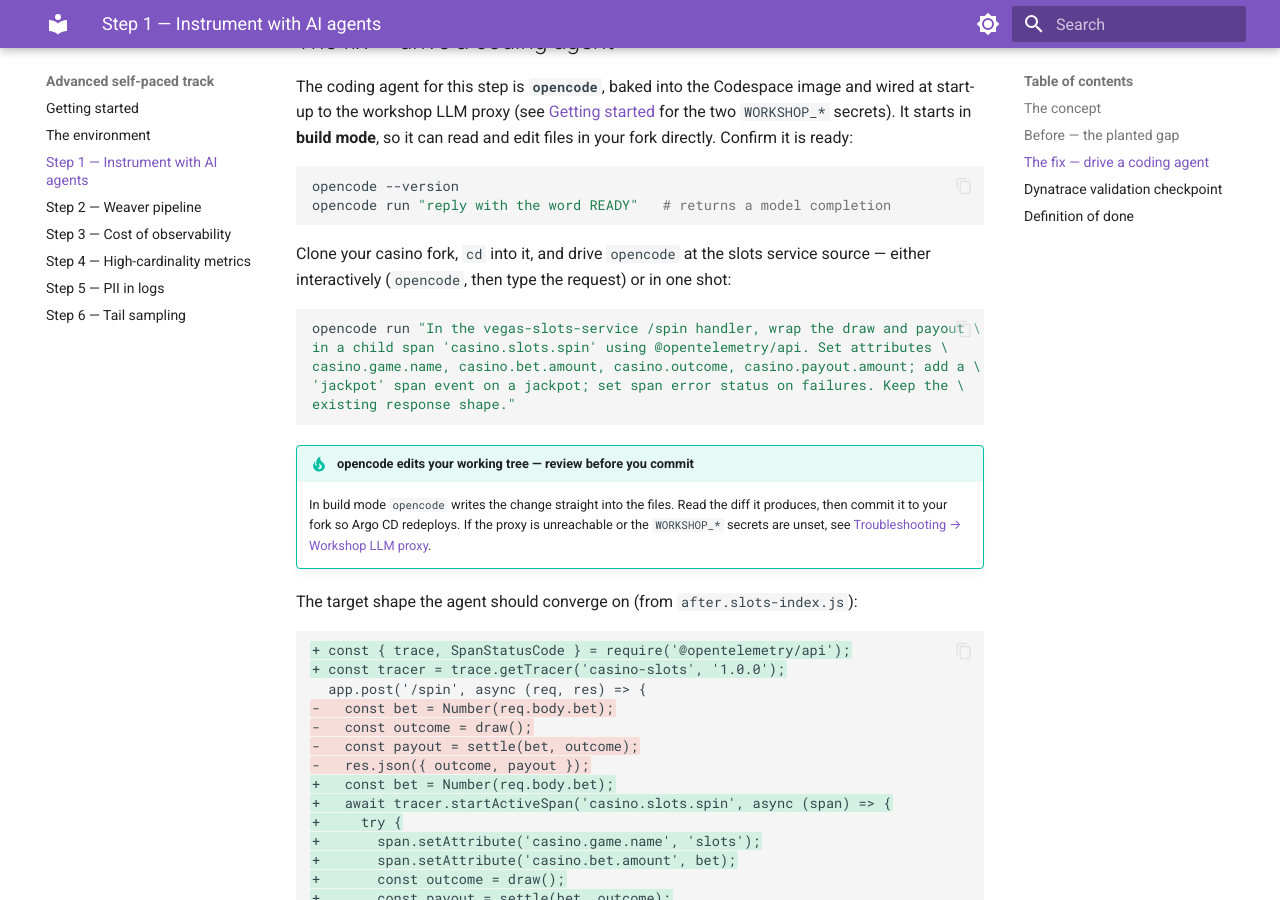
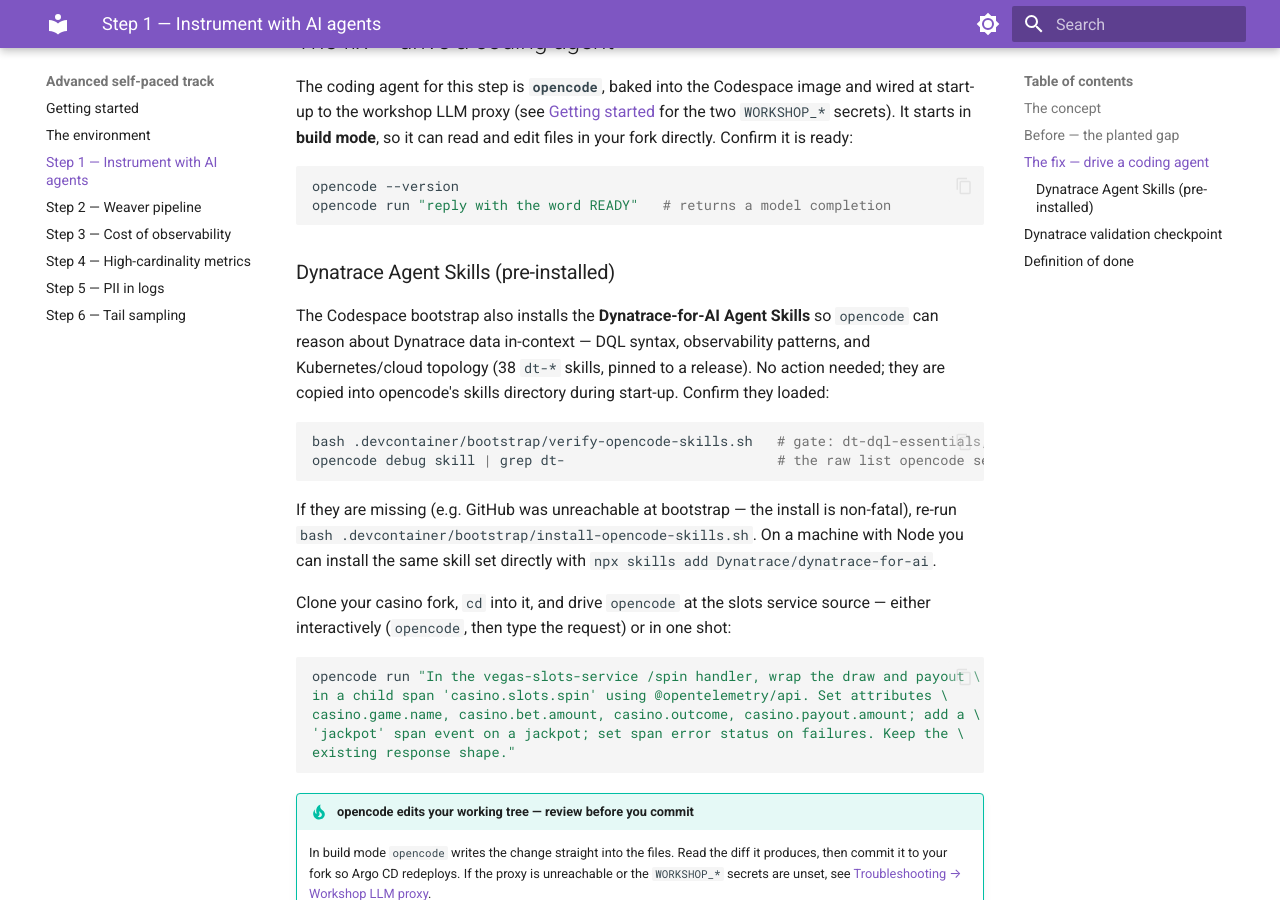
Before and after one commit to henrikrexed/Otel-Training, an MkDocs documentation site: the page built from docs-site/advanced/step-1-instrument-with-agents.md, in a window 1280 px wide and 900 px high, scrolled down 932 px. Built offline with MkDocs 1.6.1 and Material for MkDocs 9.7.7, drawn with Linux system fonts in a browser that asks for light colours.

Commit message:
feat(training): install Dynatrace-for-AI opencode skills at bootstrap (ISI-7177)
ISI-7169 B3. Install the Dynatrace-for-AI Agent Skills (DQL syntax,
observability patterns, Kubernetes/cloud context — 38 dt-* skills) into the
attendee codespace so opencode can reason about Dynatrace data.

Resolves the plan's open impl detail (opencode auto-detect vs explicit
skills-dir): the devcontainer image is node-free, so instead of relying on
`npx skills` auto-detect we fetch the pinned release tarball with curl+tar
(the same toolchain install-tools.sh uses) and copy each skill directory into
opencode's primary global skills dir (~/.config/opencode/skills). This is the
manual path the Dynatrace repos document, made deterministic and version-pinned.

- install-opencode-skills.sh: generic, reusable installer driven by an
  owner/repo@gitref array (pinned Dynatrace/dynatrace-for-ai@v10.0.0). Idempotent,
  non-fatal graceful-skip on no network, records pins in .dynatrace-skills.lock
  and per-skill .installed-from. Leaves a one-line slot for ISI-7176 (dtctl skill).
- verify-opencode-skills.sh: first-class gate (mirrors verify-dtctl.sh) asserting
  the required dt-* skills are present with valid SKILL.md frontmatter.
- postCreate.sh: wired after dispense-llm.sh (opencode present), non-interactive.
- docs-site: note the pre-installed skills in the advanced agent lab.

Verified live with real opencode 1.14.31: `opencode debug skill` loads all 38
dt-* skills incl. dt-dql-essentials, dt-obs-kubernetes, dt-obs-services.

Co-Authored-By: Claude Opus 4.8 <noreply@anthropic.com>
Signed-off-by: Henrik Rexed <henrik@perfbytes.com>

````diff
--- a/docs-site/advanced/step-1-instrument-with-agents.md
+++ b/docs-site/advanced/step-1-instrument-with-agents.md
@@ -48,6 +48,24 @@ fork directly. Confirm it is ready:
 opencode --version
 opencode run "reply with the word READY"   # returns a model completion
 ```
+
+### Dynatrace Agent Skills (pre-installed)
+
+The Codespace bootstrap also installs the **Dynatrace-for-AI Agent Skills** so
+`opencode` can reason about Dynatrace data in-context — DQL syntax, observability
+patterns, and Kubernetes/cloud topology (38 `dt-*` skills, pinned to a release).
+No action needed; they are copied into opencode's skills directory during
+start-up. Confirm they loaded:
+
+```bash
+bash .devcontainer/bootstrap/verify-opencode-skills.sh   # gate: dt-dql-essentials, dt-obs-kubernetes, …
+opencode debug skill | grep dt-                          # the raw list opencode sees
+```
+
+If they are missing (e.g. GitHub was unreachable at bootstrap — the install is
+non-fatal), re-run `bash .devcontainer/bootstrap/install-opencode-skills.sh`.
+On a machine with Node you can install the same skill set directly with
+`npx skills add Dynatrace/dynatrace-for-ai`.
 
 Clone your casino fork, `cd` into it, and drive `opencode` at the slots service
 source — either interactively (`opencode`, then type the request) or in one
````
Also changed, not shown: 3 other files.
